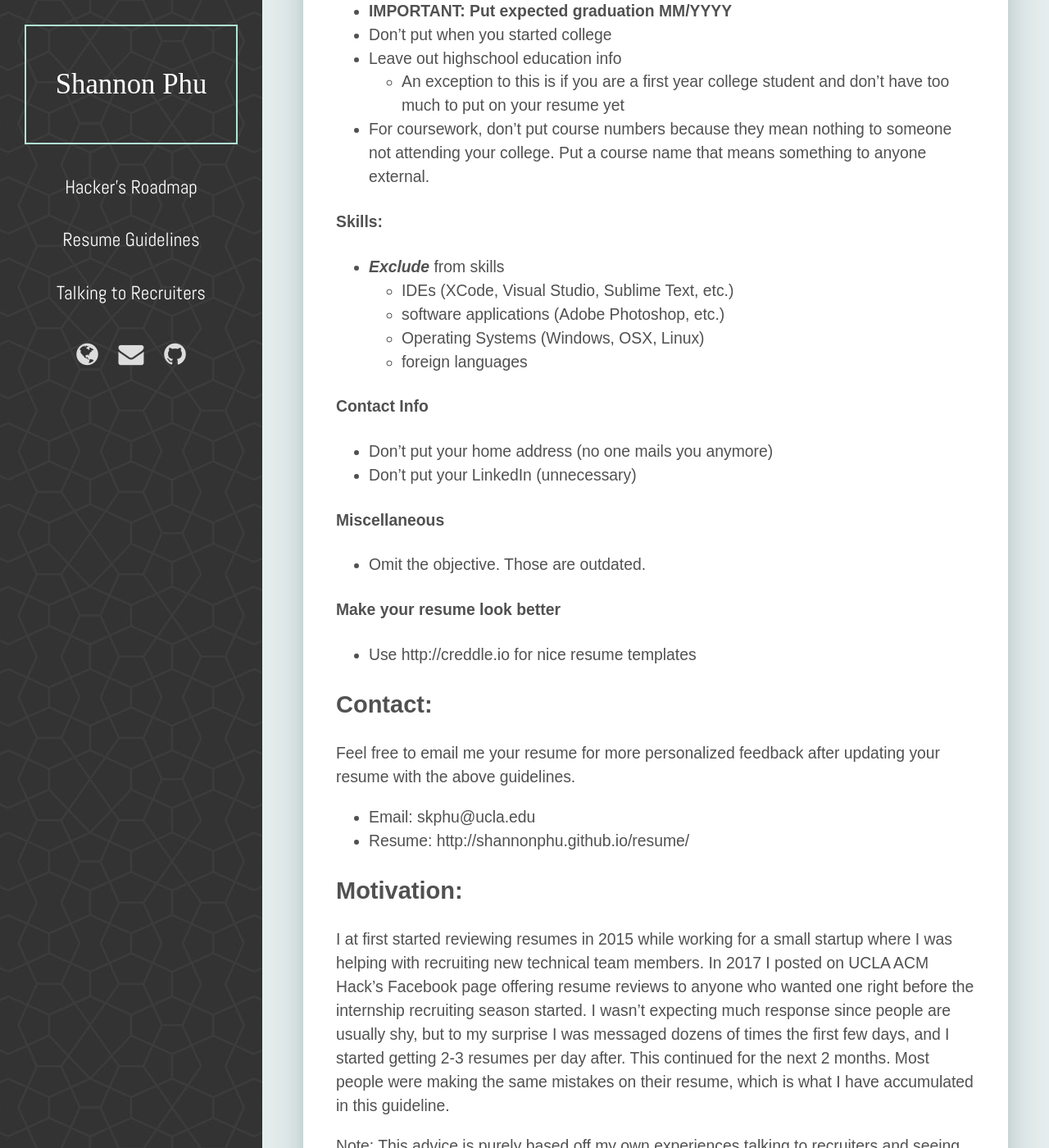
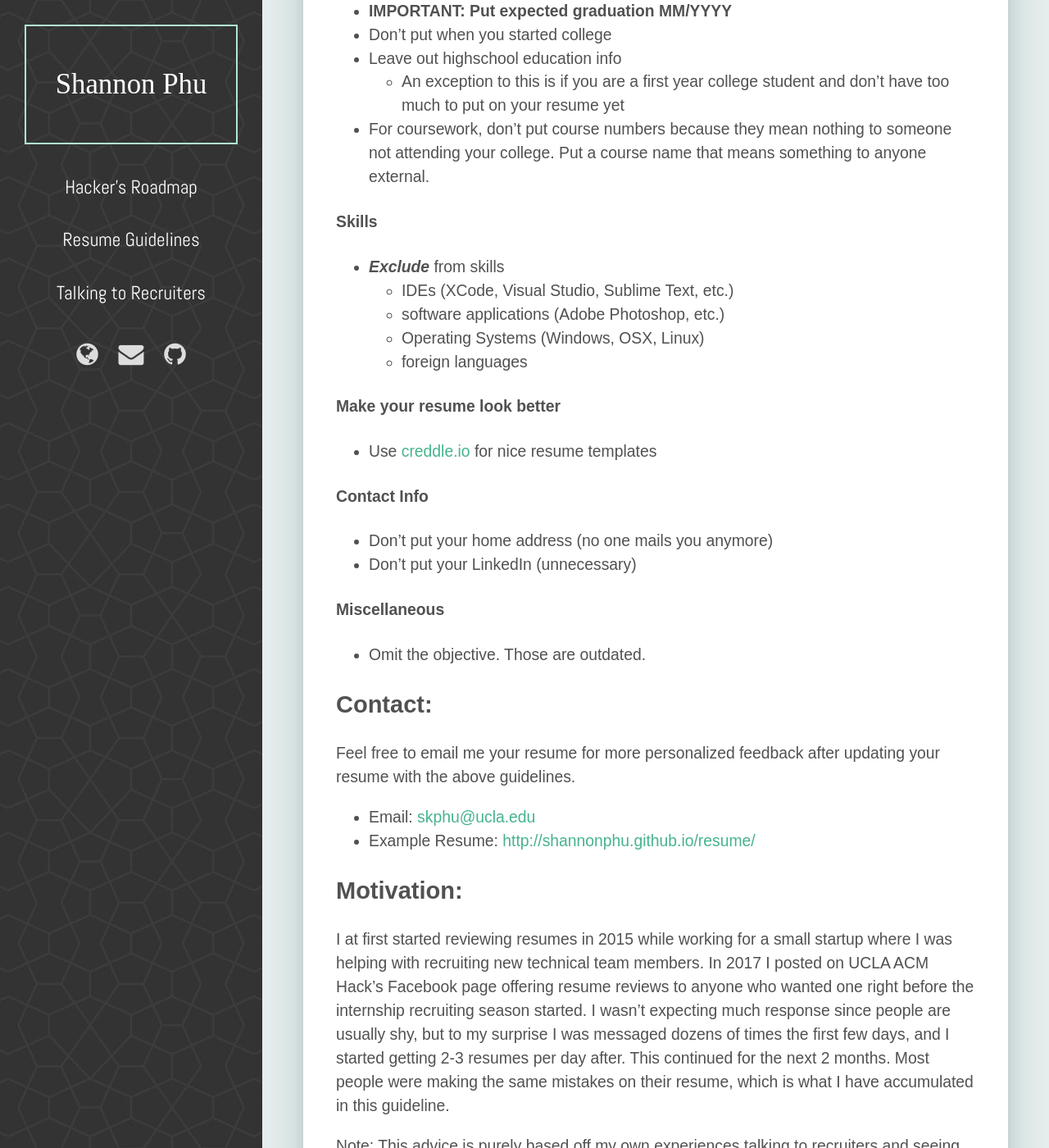
Before and after one commit to shannonphu/blog, a Jekyll site: the page built from _posts/2017-08-01-resumes.markdown, in a window 1280 px wide and 1400 px high, scrolled down 1619 px. Shown: the whole window at 82% size. Built offline with Jekyll 4.4.1, drawn with Linux system fonts in a browser that asks for light colours; nearby versions of some CDN libraries; some web fonts are replaced; some of the changed lines change nothing that is shown.

Commit message:
update resume readme

```diff
--- a/_posts/2017-08-01-resumes.markdown
+++ b/_posts/2017-08-01-resumes.markdown
@@ -22,6 +22,7 @@ Recruiters are looking for your technical ability and experience building things
     * skills
     * activities
     * awards
+
 #### Describing Work Experience and Projects
 * A good starting structure is to put 1 bullet as a concise description of the overall project
 * In the next bullets **describe** what **features** you developed and **how**
@@ -42,12 +43,15 @@ Recruiters are looking for your technical ability and experience building things
     * An exception to this is if you are a first year college student and don't have too much to put on your resume yet
 * For coursework, don't put course numbers because they mean nothing to someone not attending your college. Put a course name that means something to anyone external.
 
-#### Skills:
+#### Skills
 * ***Exclude*** from skills
     * IDEs (XCode, Visual Studio, Sublime Text, etc.)
     * software applications (Adobe Photoshop, etc.)
     * Operating Systems (Windows, OSX, Linux)
     * foreign languages
+
+#### Make your resume look better
+* Use [creddle.io](http://creddle.io) for nice resume templates
 
 #### Contact Info
 * Don't put your home address (no one mails you anymore)
@@ -56,13 +60,10 @@ Recruiters are looking for your technical ability and experience building things
 #### Miscellaneous
 * Omit the objective. Those are outdated.
 
-#### Make your resume look better
-* Use http://creddle.io for nice resume templates
-
 ## Contact:
 Feel free to email me your resume for more personalized feedback after updating your resume with the above guidelines.
-* Email: skphu@ucla.edu
-* Resume: http://shannonphu.github.io/resume/
+* Email: [skphu@ucla.edu](mailto:skphu@ucla.edu)
+* Example Resume: [http://shannonphu.github.io/resume/](http://shannonphu.github.io/resume/)
 
 ## Motivation:
 I at first started reviewing resumes in 2015 while working for a small startup where I was helping with recruiting new technical team members. In 2017 I posted on UCLA ACM Hack's Facebook page offering resume reviews to anyone who wanted one right before the internship recruiting season started. I wasn't expecting much response since people are usually shy, but to my surprise I was messaged dozens of times the first few days, and I started getting 2-3 resumes per day after. This continued for the next 2 months. Most people were making the same mistakes on their resume, which is what I have accumulated in this guideline.
```
